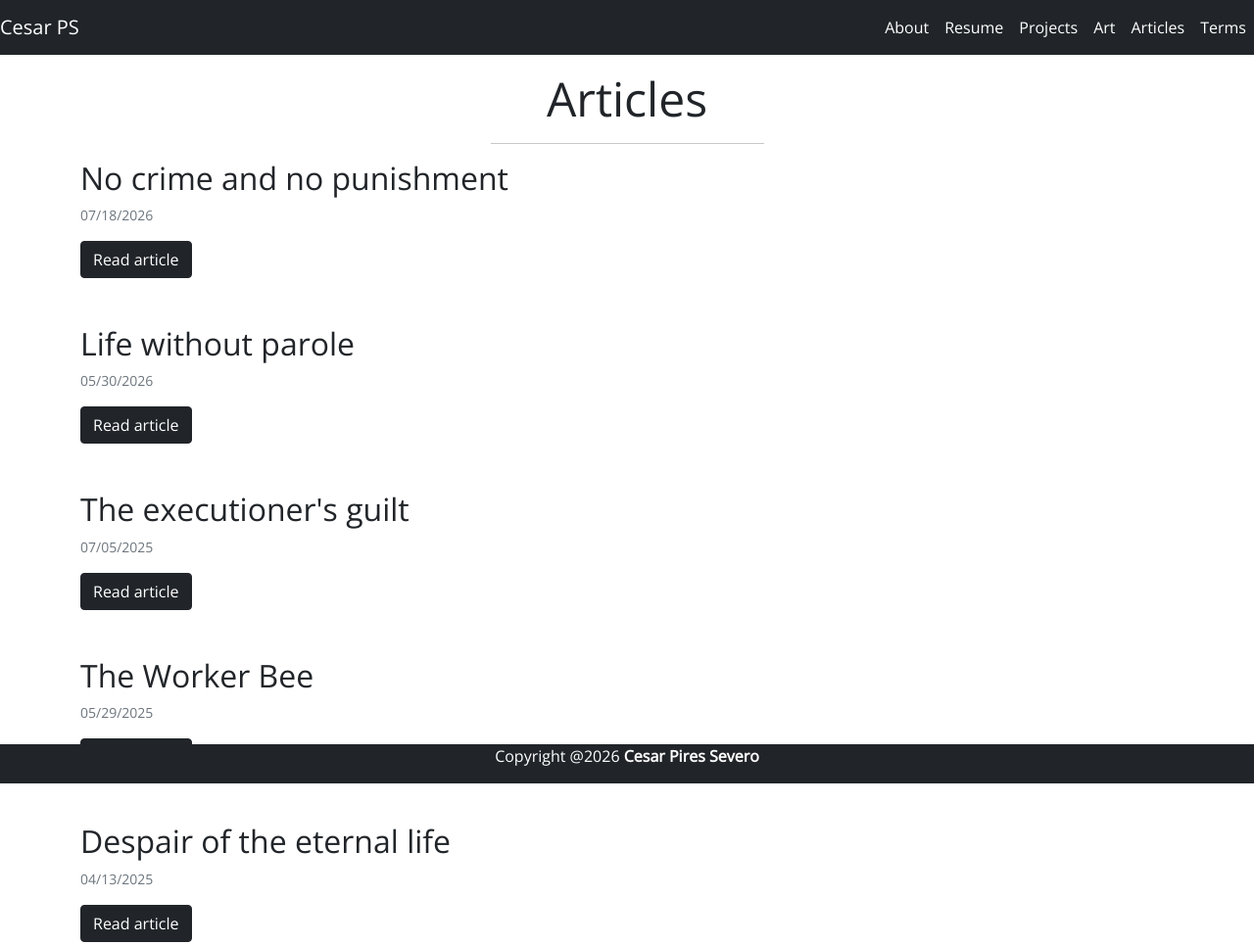
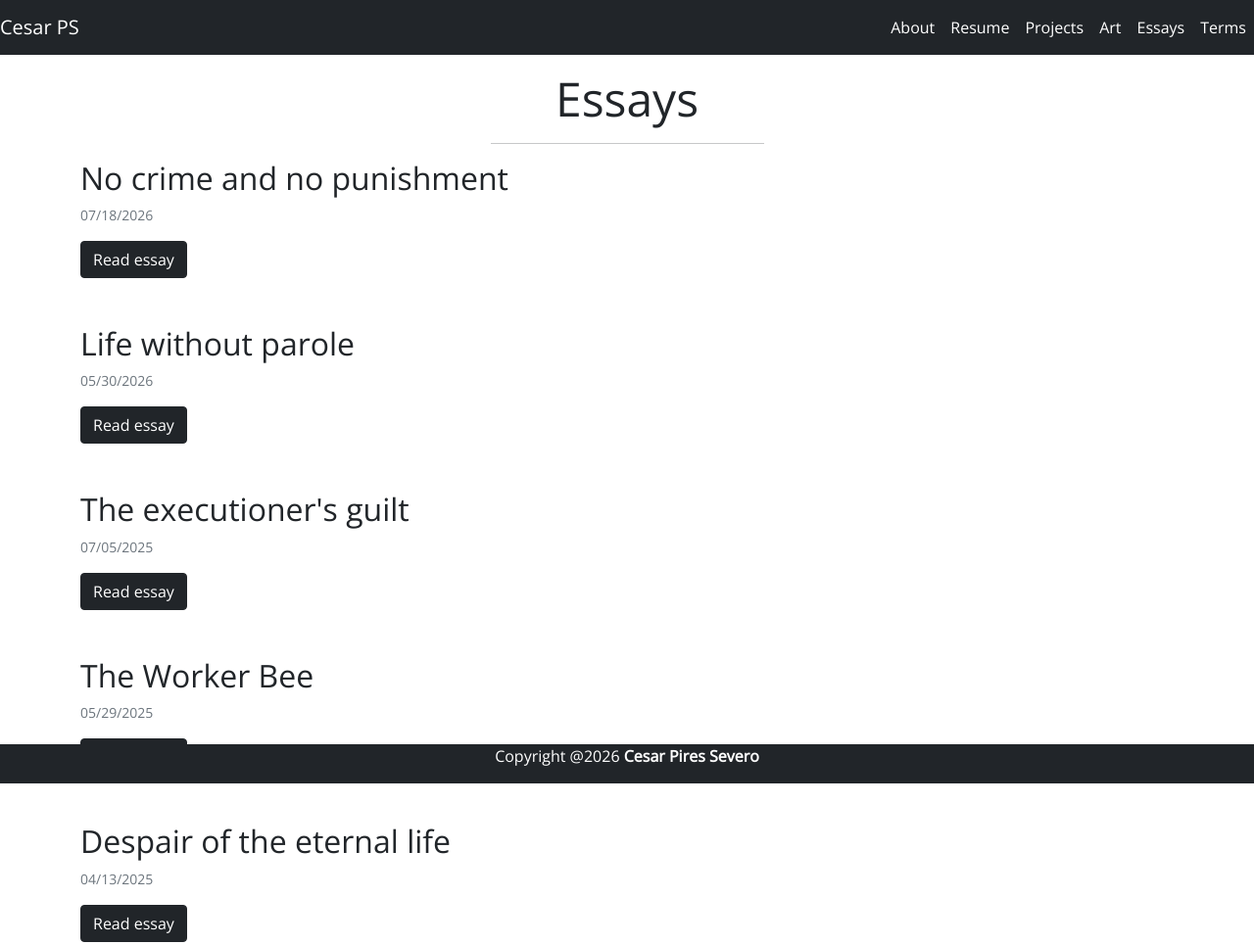
Before and after one commit to CesarPiresSevero/cesarpiressevero.github.io, a plain HTML site: page essays.html in a window 1280 px wide. Shown: the whole page at 98% size. Drawn offline with nearby package versions, Linux system fonts and the light colour scheme.

Commit message:
Changed Articles to Essays

```diff
--- a/articles.html
+++ b/essays.html
@@ -42,7 +42,7 @@
                         <a class="nav-link text-capitalize active" href="art.html">Art</a>
                     </li>
                     <li class="nav-item">
-                        <a class="nav-link text-capitalize active" href="articles.html">Articles</a>
+                        <a class="nav-link text-capitalize active" href="essays.html">Essays</a>
                     </li>
                     <li class="nav-item">
                         <a class="nav-link text-capitalize active" href="terms.html">Terms</a>
@@ -57,10 +57,10 @@
             <div class="justify-content-center align-items-start flex-column">
                 <br>
                 <div class="text-center">
-                    <h1 class="display-5">Articles</h1>
+                    <h1 class="display-5">Essays</h1>
                     <hr class="w-25 mx-auto" />
                 </div>
-                <!-- Start of article -->
+                <!-- Start of essay -->
                 <h2> No crime and no punishment</h2>
                 <small><p class="text-muted">07/18/2026</p></small>
                 <div class="collapse" id="crime">
@@ -74,11 +74,11 @@
                     <p class="text-justify">That might be the ultimate sentence. It isn’t given externally, it does not require society reparations but it does require a death sentence to the person that was not convicted to the non-crime in order to believe in a tomorrow.</p>
                 </div>
                 <button class="btn btn-dark" type="button" data-bs-toggle="collapse" data-bs-target="#crime" aria-expanded="false" aria-controls="collapseExample">
-                    Read article
+                    Read essay
                 </button>
-                <!-- End of article -->
+                <!-- End of essay -->
                 <br> <br> <br>
-                <!-- Start of article -->
+                <!-- Start of essay -->
                 <h2> Life without parole</h2>
                 <small><p class="text-muted">05/30/2026</p></small>
                 <div class="collapse" id="parole">
@@ -94,11 +94,11 @@
                     <p class="text-justify">Breaking free from the steel bars only to be caged again in those made of flesh.</p>
                 </div>
                 <button class="btn btn-dark" type="button" data-bs-toggle="collapse" data-bs-target="#parole" aria-expanded="false" aria-controls="collapseExample">
-                    Read article
+                    Read essay
                 </button>
-                <!-- End of article -->
+                <!-- End of essay -->
                 <br> <br> <br>
-                <!-- Start of article -->
+                <!-- Start of essay -->
                 <h2>The executioner's guilt</h2>
                 <small><p class="text-muted">07/05/2025</p></small>
                 <div class="collapse" id="guilt">
@@ -114,11 +114,11 @@
                     <p class="text-justify"> Ultimately, we have found a cozy way to have non-existing beings conducting death sentences. This way, that tiny guilt droplet can evaporate as quickly as we lay in bed for another night of peaceful sleep.</p>
                 </div>
                 <button class="btn btn-dark" type="button" data-bs-toggle="collapse" data-bs-target="#guilt" aria-expanded="false" aria-controls="collapseExample">
-                    Read article
+                    Read essay
                 </button>
-                <!-- End of article -->
+                <!-- End of essay -->
                 <br> <br> <br>
-                <!-- Start of article -->
+                <!-- Start of essay -->
                 <h2> The Worker Bee</h2>
                 <small><p class="text-muted">05/29/2025</p></small>
                 <div class="collapse" id="bee">
@@ -131,11 +131,11 @@
                     <p class="text-justify"> We can transfer this perspective to ourselves. For the ones that will not bear children, do not despair. As a worker bee, we all play a part in the struggle for existence that we call life.</p>
                 </div>
                 <button class="btn btn-dark" type="button" data-bs-toggle="collapse" data-bs-target="#bee" aria-expanded="false" aria-controls="collapseExample">
-                    Read article
+                    Read essay
                 </button>
-                <!-- End of article -->
+                <!-- End of essay -->
                 <br> <br> <br>
-                <!-- Start of article -->
+                <!-- Start of essay -->
                 <h2> Despair of the eternal life </h2>
                 <small><p class="text-muted">04/13/2025</p></small>
                 <div class="collapse" id="despair">
@@ -167,9 +167,9 @@
 
                 </div>
                 <button class="btn btn-dark" type="button" data-bs-toggle="collapse" data-bs-target="#despair" aria-expanded="false" aria-controls="collapseExample">
-                    Read article
+                    Read essay
                 </button>
-                <!-- End of article -->
+                <!-- End of essay -->
             </div>
         </div>
         <!-- Container end-->
```
Also changed, not shown: art.html (+1 -1 lines), index.html (+1 -1 lines), terms.html (+1 -1 lines).
